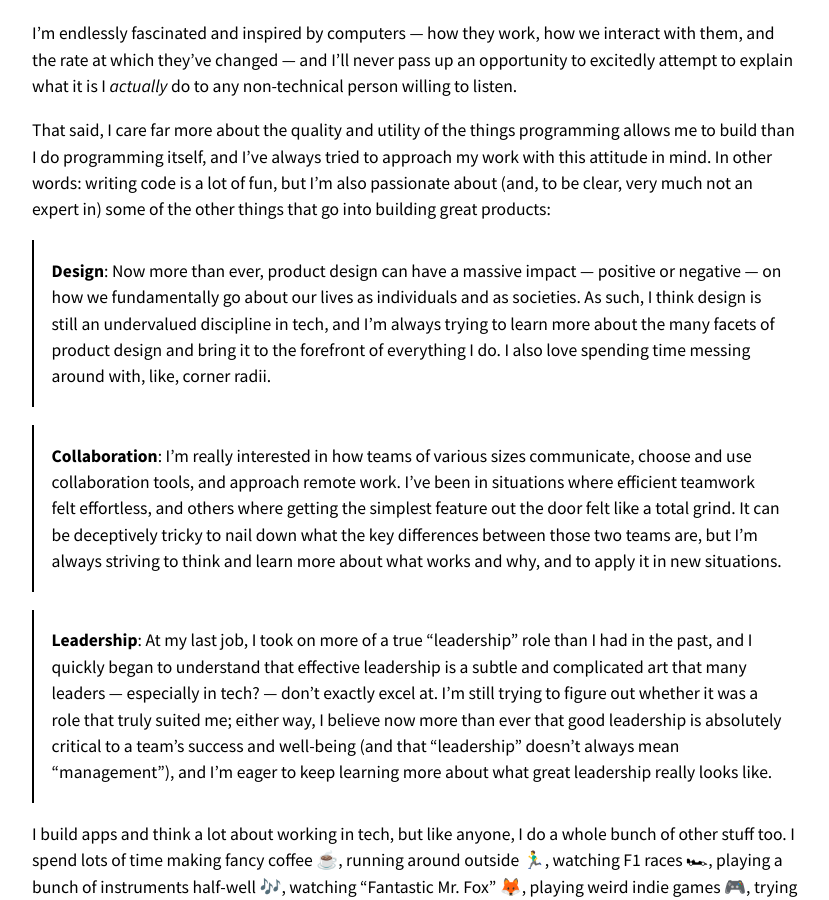
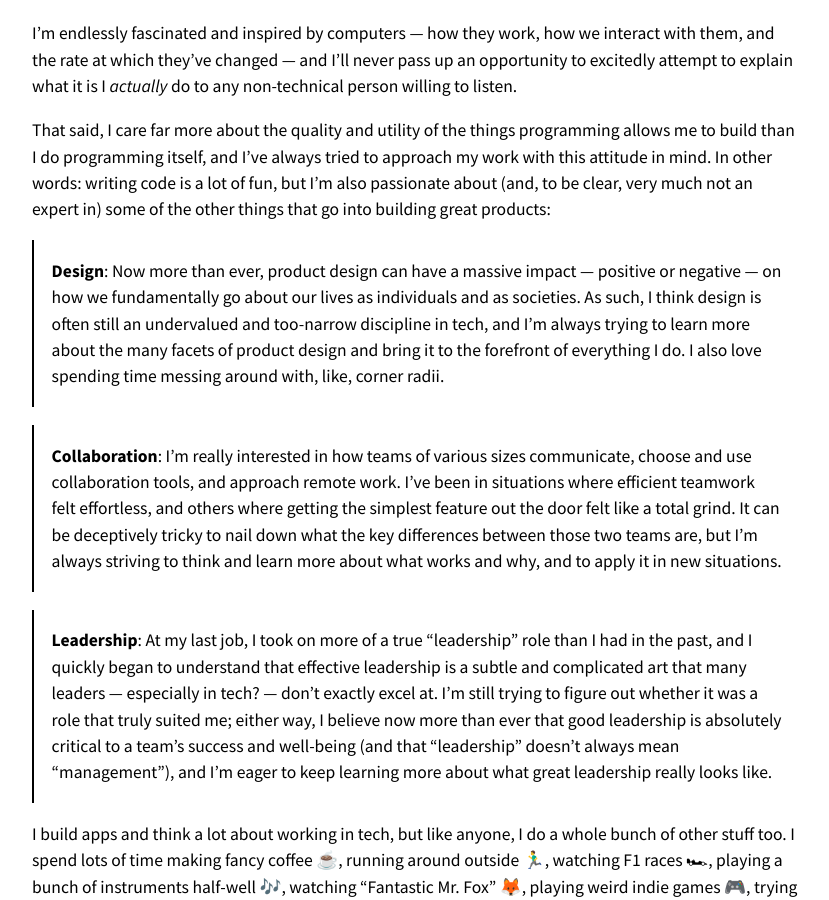
Before and after one commit to danielmgauthier/danielmgauthier.github.io, a Jekyll site: the page built from about.md, in a window 1280 px wide and 900 px high, scrolled down 490 px. Shown: the whole window, without its empty margins (224-1053 px from the left). Built offline with Jekyll 4.4.1, drawn with Linux system fonts in a browser that asks for light colours; nearby versions of some CDN libraries.

Commit message:
Small update to about.md

```diff
--- a/about.md
+++ b/about.md
@@ -14,7 +14,7 @@ I’m endlessly fascinated and inspired by computers — how they work, how we i
 
 That said, I care far more about the quality and utility of the things programming allows me to build than I do programming itself, and I’ve always tried to approach my work with this attitude in mind. In other words: writing code is a lot of fun, but I’m also passionate about (and, to be clear, very much not an expert in) some of the other things that go into building great products:
 
-> **Design**: Now more than ever, product design can have a massive impact — positive or negative — on how we fundamentally go about our lives as individuals and as societies. As such, I think design is still an undervalued discipline in tech, and I’m always trying to learn more about the many facets of product design and bring it to the forefront of everything I do. I also love spending time messing around with, like, corner radii.
+> **Design**: Now more than ever, product design can have a massive impact — positive or negative — on how we fundamentally go about our lives as individuals and as societies. As such, I think design is often still an undervalued and too-narrow discipline in tech, and I’m always trying to learn more about the many facets of product design and bring it to the forefront of everything I do. I also love spending time messing around with, like, corner radii.
 
 > **Collaboration**: I’m really interested in how teams of various sizes communicate, choose and use collaboration tools, and approach remote work. I’ve been in situations where efficient teamwork felt effortless, and others where getting the simplest feature out the door felt like a total grind. It can be deceptively tricky to nail down what the key differences between those two teams are, but I’m always striving to think and learn more about what works and why, and to apply it in new situations.
 
```
